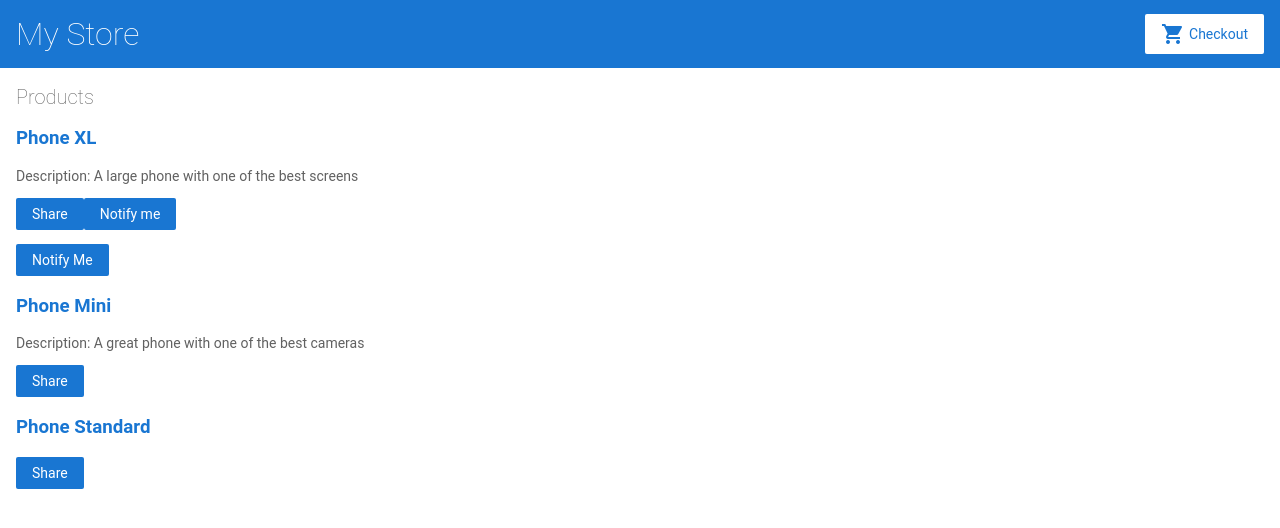
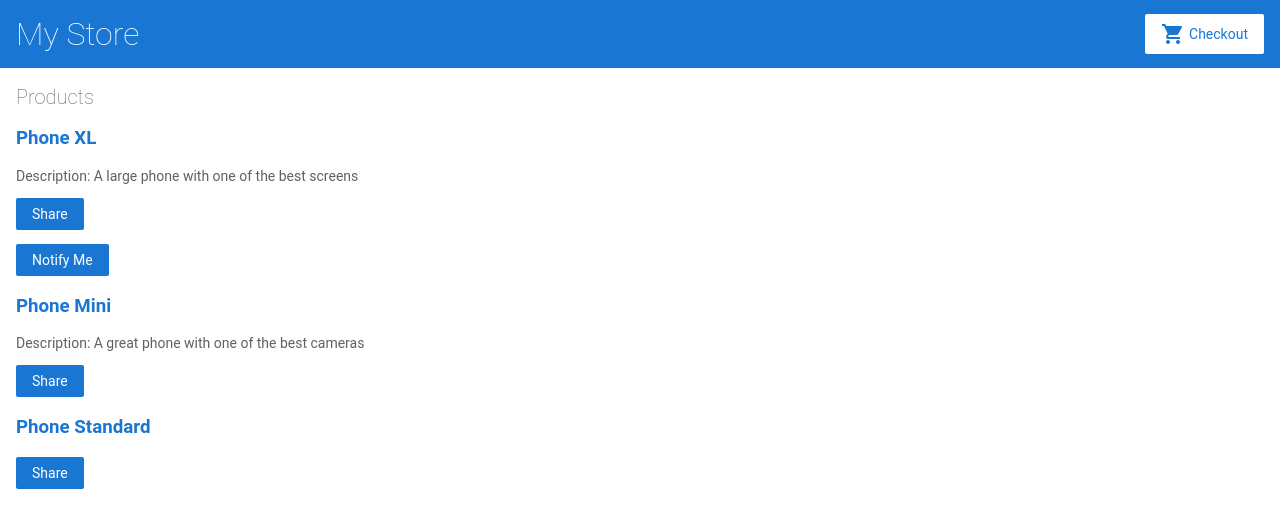
Before and after one commit to dpopritkin/angular-exampleapp, an Angular app: page / in a window 1280 px wide. Shown: the top 528 px of the page. Built offline with nearby package versions, Linux system fonts and the light colour scheme.

Commit message:
5 files modified, 3 added

```diff
--- a/src/app/app.module.ts
+++ b/src/app/app.module.ts
@@ -7,6 +7,7 @@
 import { TopBarComponent } from './top-bar/top-bar.component';
 import { ProductListComponent } from './product-list/product-list.component';
 import { ProductAlertsComponent } from './product-alerts/product-alerts.component';
+import { ProductDetailsComponent } from './product-details/product-details.component';
 
 @NgModule({
   imports: [
@@ -14,13 +15,15 @@
     ReactiveFormsModule,
     RouterModule.forRoot([
       { path: '', component: ProductListComponent },
+      { path: 'products/:productId', component: ProductDetailsComponent },
     ])
   ],
   declarations: [
     AppComponent,
     TopBarComponent,
     ProductListComponent,
-    ProductAlertsComponent
+    ProductAlertsComponent,
+    ProductDetailsComponent
   ],
   bootstrap: [ AppComponent ]
 })
--- a/src/app/product-alerts/product-alerts.component.html
+++ b/src/app/product-alerts/product-alerts.component.html
@@ -1,3 +1,3 @@
 <p *ngIf="product.price > 700">
-  <button>Notify Me</button>
+  <button (click)="notify.emit()">Notify Me</button>
 </p>
--- a/src/app/product-alerts/product-alerts.component.ts
+++ b/src/app/product-alerts/product-alerts.component.ts
@@ -9,7 +9,7 @@
 })
 export class ProductAlertsComponent implements OnInit {
 @Input() product;
-@Output() notify;
+@Output() notify = new EventEmitter();
   constructor() { }
 
   ngOnInit() {
--- /dev/null
+++ b/src/app/product-details/product-details.component.html
@@ -0,0 +1,8 @@
+<h2>Product Details</h2>
+
+<div *ngIf="product">
+  <h3>{{ product.name }}</h3>
+  <h4>{{ product.price | currency }}</h4>
+  <p>{{ product.description }}</p>
+
+</div>
--- /dev/null
+++ b/src/app/product-details/product-details.component.ts
@@ -0,0 +1,24 @@
+import { Component, OnInit } from '@angular/core';
+import { ActivatedRoute } from '@angular/router';
+
+import {products} from '../products';
+
+@Component({
+  selector: 'app-product-details',
+  templateUrl: './product-details.component.html',
+  styleUrls: ['./product-details.component.css']
+})
+export class ProductDetailsComponent implements OnInit {
+  product;
+
+  constructor(
+    private route: ActivatedRoute,
+  ) { }
+
+  ngOnInit() {
+    this.route.paramMap.subscribe(params => {
+    this.product = products[+params.get('productId')];
+  });
+  }
+
+}
--- a/src/app/product-list/product-list.component.html
+++ b/src/app/product-list/product-list.component.html
@@ -1,9 +1,9 @@
 <h2>Products</h2>
 
-<div *ngFor="let product of products">
+<div *ngFor="let product of products; index as productId">
 
   <h3>
-      <a [title]="product.name + ' details'">
+      <a [title]="product.name + ' details'" [routerLink]="['/products', productId]">
       {{ product.name }}
     </a>
   </h3>
@@ -16,11 +16,9 @@
     Share
   </button>
 
-  <button *ngIf="product.price > 700" (click)="share()">
-    Notify me
-  </button>
-
-  <app-product-alerts [product] = "product">
+  <app-product-alerts
+   [product] = "product"
+   (notify)="onNotify()">
   </app-product-alerts>
 
 </div>
--- a/src/app/product-list/product-list.component.ts
+++ b/src/app/product-list/product-list.component.ts
@@ -13,6 +13,10 @@
   share() {
     window.alert('The product has been shared!');
   }
+
+  onNotify() {
+    window.alert('You will be notified when the product goes on sale');
+  }
 }
 
 
```
Also changed, not shown: src/app/product-details/product-details.component.css (added).
